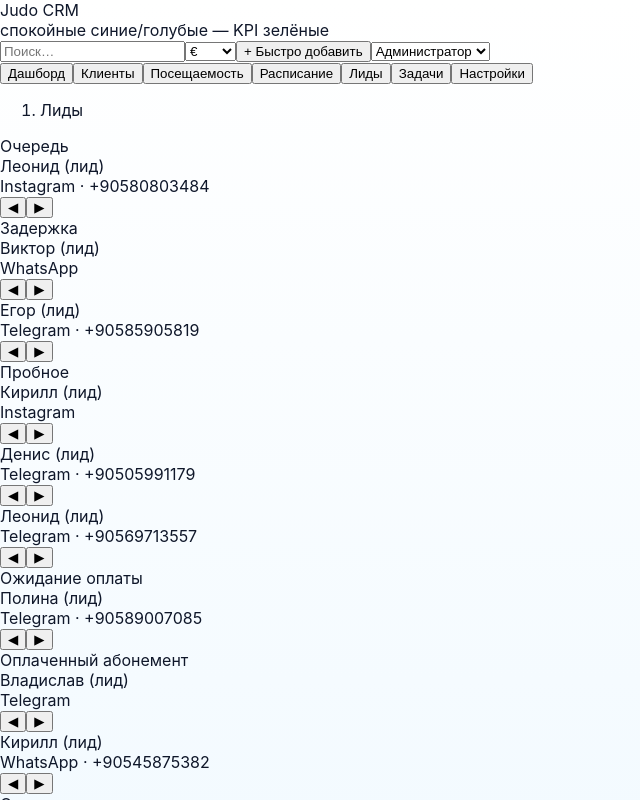
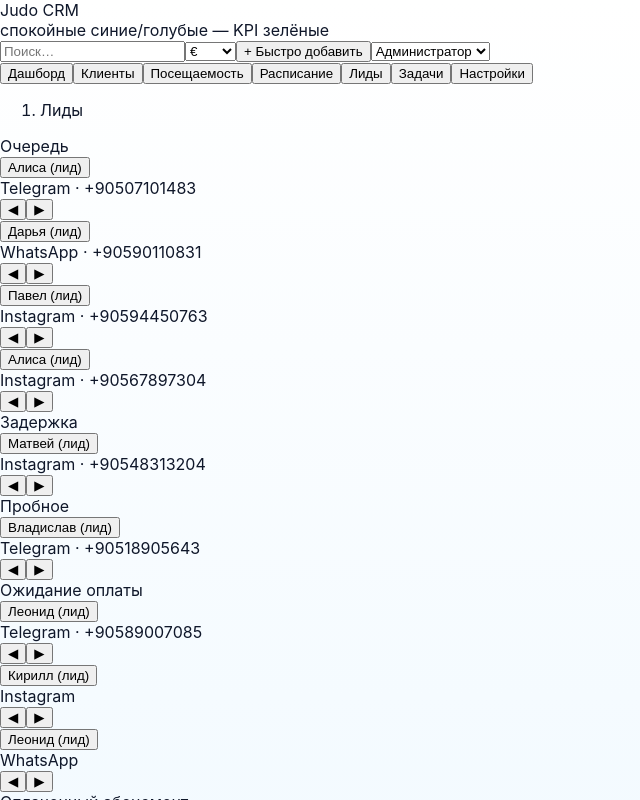
Before and after one commit to melikovgraf1-sys/judo-crm-2, a React (Create React App) app: page / in a window 1280 px wide. Both pictures are taken after a click on the button "Лиды". Shown: the top 800 px of the page, without its empty margins (0-640 px from the left). Built offline with nearby package versions, Linux system fonts and the light colour scheme; the HTML template or start-up script is replaced by a standard one.

Commit message:
feat: extend lead details

```diff
--- a/src/App.jsx
+++ b/src/App.jsx
@@ -70,6 +70,13 @@ interface ScheduleSlot {
 interface Lead {
   id: string;
   name: string;
+  parentName?: string;
+  firstName?: string;
+  lastName?: string;
+  birthDate?: string; // ISO
+  startDate?: string; // ISO
+  area?: Area;
+  group?: Group;
   contact?: string;
   source: ContactChannel;
   stage: LeadStage;
@@ -139,6 +146,10 @@ const uid = () => Math.random().toString(36).slice(2, 10) + Date.now().toString(
 const todayISO = () => new Date().toISOString();
 const fmtDate = (iso: string) => new Intl.DateTimeFormat("ru-RU").format(new Date(iso));
 const fmtMoney = (v: number, c: Currency) => new Intl.NumberFormat("ru-RU", { style: "currency", currency: c }).format(v);
+const calcAge = (iso: string) => {
+  const d = new Date(iso);
+  return Math.floor((Date.now() - d.getTime()) / (1000 * 60 * 60 * 24 * 365.25));
+};
 const parseDateInput = (value: string) => {
   if (!value) return "";
   const d = new Date(value);
@@ -214,13 +225,26 @@ function makeSeedDB(): DB {
   const leadsSources: ContactChannel[] = ["Instagram", "WhatsApp", "Telegram"];
   const leadStages: LeadStage[] = ["Очередь", "Задержка", "Пробное", "Ожидание оплаты", "Оплаченный абонемент", "Отмена"];
   const leads: Lead[] = Array.from({ length: rnd(8, 12) }).map(() => {
-    const name = firstNames[rnd(0, firstNames.length - 1)] + " (лид)";
+    const fn = firstNames[rnd(0, firstNames.length - 1)];
+    const ln = lastNames[rnd(0, lastNames.length - 1)];
+    const name = fn + " (лид)";
     const stage = leadStages[rnd(0, leadStages.length - 1)];
     const now = new Date();
     const created = new Date(now.getTime() - rnd(1, 20) * 86400000);
+    const birth = new Date();
+    birth.setFullYear(birth.getFullYear() - rnd(5, 14));
+    const start = new Date();
+    start.setDate(start.getDate() + rnd(1, 30));
     return {
       id: uid(),
       name,
+      parentName: Math.random() < 0.5 ? "Родитель " + ln : undefined,
+      firstName: fn,
+      lastName: ln,
+      birthDate: birth.toISOString(),
+      startDate: start.toISOString(),
+      area: areas[rnd(0, areas.length - 1)],
+      group: groups[rnd(0, groups.length - 1)],
       source: leadsSources[rnd(0, leadsSources.length - 1)],
       contact: Math.random() < 0.7 ? "+90" + rnd(500000000, 599999999) : undefined,
       stage,
@@ -767,6 +791,7 @@ function ScheduleTab({ db }: { db: DB }) {
 // Вкладка: Лиды (простая воронка без drag&drop на каркасе)
 function LeadsTab({ db, setDB }: { db: DB; setDB: (db: DB) => void }) {
   const stages: LeadStage[] = ["Очередь", "Задержка", "Пробное", "Ожидание оплаты", "Оплаченный абонемент", "Отмена"];
+  const [open, setOpen] = useState<Lead | null>(null);
   const move = (id: string, dir: 1 | -1) => {
     const l = db.leads.find(x => x.id === id); if (!l) return;
     const idx = stages.indexOf(l.stage);
@@ -784,7 +809,7 @@ function LeadsTab({ db, setDB }: { db: DB; setDB: (db: DB) => void }) {
             <div className="space-y-2">
               {db.leads.filter(l => l.stage === s).map(l => (
                 <div key={l.id} className="p-2 rounded-xl border border-slate-200 bg-slate-50">
-                  <div className="text-sm font-medium">{l.name}</div>
+                  <button onClick={() => setOpen(l)} className="text-sm font-medium text-left hover:underline w-full">{l.name}</button>
                   <div className="text-xs text-slate-500">{l.source}{l.contact ? " · " + l.contact : ""}</div>
                   <div className="flex gap-1 mt-2">
                     <button onClick={() => move(l.id, -1)} className="px-2 py-1 text-xs rounded-md border border-slate-300">◀</button>
@@ -795,6 +820,37 @@ function LeadsTab({ db, setDB }: { db: DB; setDB: (db: DB) => void }) {
             </div>
           </div>
         ))}
+      </div>
+      {open && <LeadModal lead={open} onClose={() => setOpen(null)} staff={db.staff} />}
+    </div>
+  );
+}
+
+function LeadModal({ lead, onClose, staff }: { lead: Lead; onClose: () => void; staff: StaffMember[] }) {
+  return (
+    <div className="fixed inset-0 z-40 bg-black/30 flex items-center justify-center p-4">
+      <div className="w-full max-w-md rounded-2xl bg-white p-4 space-y-3">
+        <div className="font-semibold text-lg">{lead.name}</div>
+        <div className="text-sm space-y-1">
+          {lead.parentName && <div><span className="text-slate-500">Имя родителя:</span> {lead.parentName}</div>}
+          {lead.firstName && <div><span className="text-slate-500">Имя:</span> {lead.firstName}</div>}
+          {lead.lastName && <div><span className="text-slate-500">Фамилия:</span> {lead.lastName}</div>}
+          {lead.birthDate && <div><span className="text-slate-500">Дата рождения:</span> {fmtDate(lead.birthDate)}</div>}
+          {lead.birthDate && <div><span className="text-slate-500">Возраст:</span> {calcAge(lead.birthDate)}</div>}
+          {lead.startDate && <div><span className="text-slate-500">Старт:</span> {fmtDate(lead.startDate)}</div>}
+          {lead.area && <div><span className="text-slate-500">Район:</span> {lead.area}</div>}
+          {lead.group && <div><span className="text-slate-500">Группа:</span> {lead.group}</div>}
+          <div><span className="text-slate-500">Источник:</span> {lead.source}</div>
+          {lead.contact && <div><span className="text-slate-500">Контакт:</span> {lead.contact}</div>}
+          {lead.notes && <div><span className="text-slate-500">Заметки:</span> {lead.notes}</div>}
+          <div><span className="text-slate-500">Ответственный:</span> {staff.find(s => s.id===lead.managerId)?.name || "—"}</div>
+          <div><span className="text-slate-500">Этап:</span> {lead.stage}</div>
+          <div><span className="text-slate-500">Создан:</span> {fmtDate(lead.createdAt)}</div>
+          <div><span className="text-slate-500">Обновлён:</span> {fmtDate(lead.updatedAt)}</div>
+        </div>
+        <div className="flex justify-end">
+          <button onClick={onClose} className="px-3 py-2 rounded-md border border-slate-300">Закрыть</button>
+        </div>
       </div>
     </div>
   );
@@ -924,7 +980,21 @@ export default function App() {
     setDB(next); saveDB(next); setQuickOpen(false); push("Клиент создан", "success");
   };
   const addQuickLead = () => {
-    const l: Lead = { id: uid(), name: "Новый лид", source: "Instagram", stage: "Очередь", createdAt: todayISO(), updatedAt: todayISO() };
+    const l: Lead = {
+      id: uid(),
+      name: "Новый лид",
+      parentName: "",
+      firstName: "Новый",
+      lastName: "Лид",
+      birthDate: new Date("2017-01-01").toISOString(),
+      startDate: todayISO(),
+      area: db.settings.areas[0],
+      group: db.settings.groups[0],
+      source: "Instagram",
+      stage: "Очередь",
+      createdAt: todayISO(),
+      updatedAt: todayISO(),
+    };
     const next = { ...db, leads: [l, ...db.leads] };
     setDB(next); saveDB(next); setQuickOpen(false); push("Лид создан", "success");
   };
```
